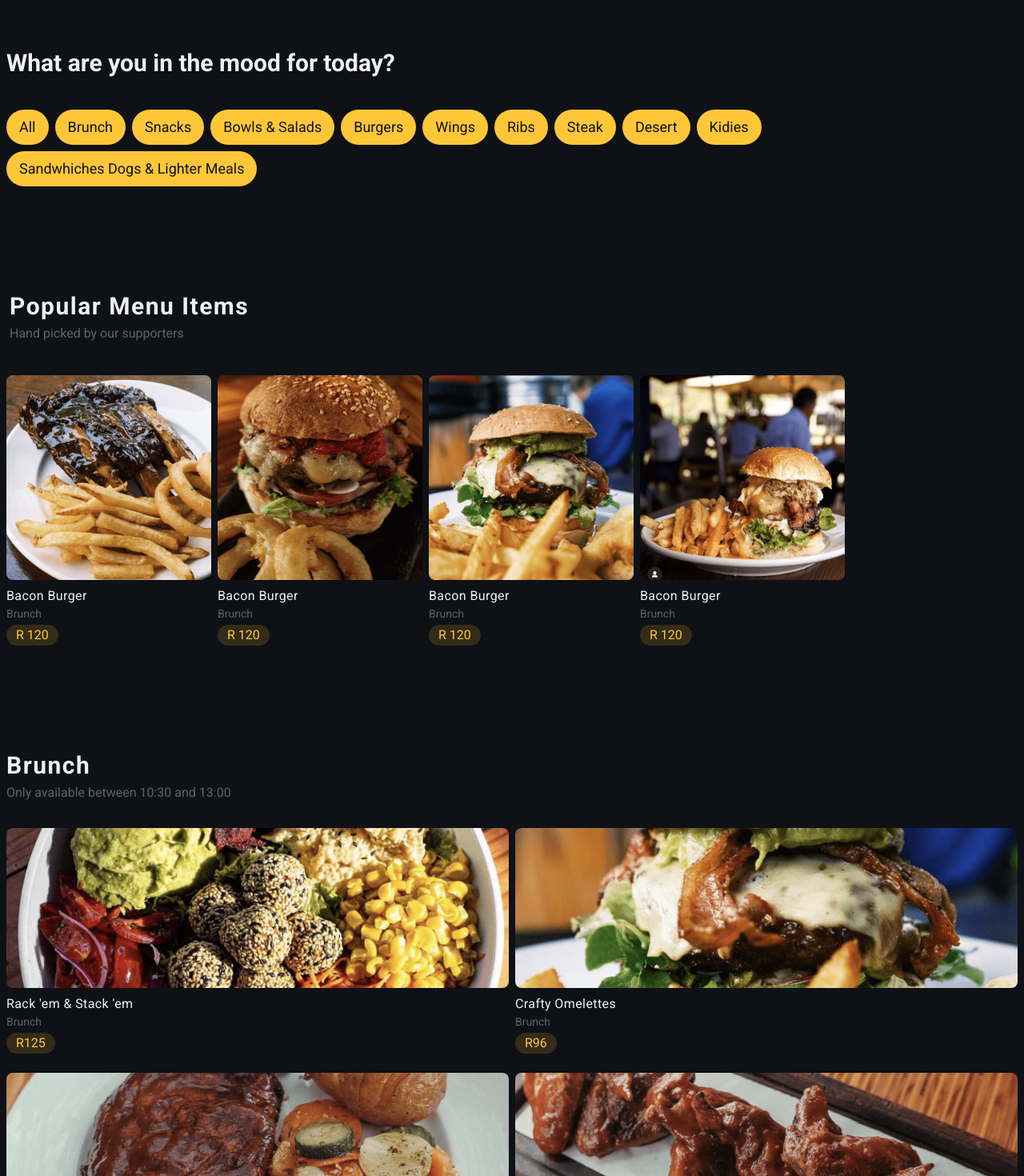
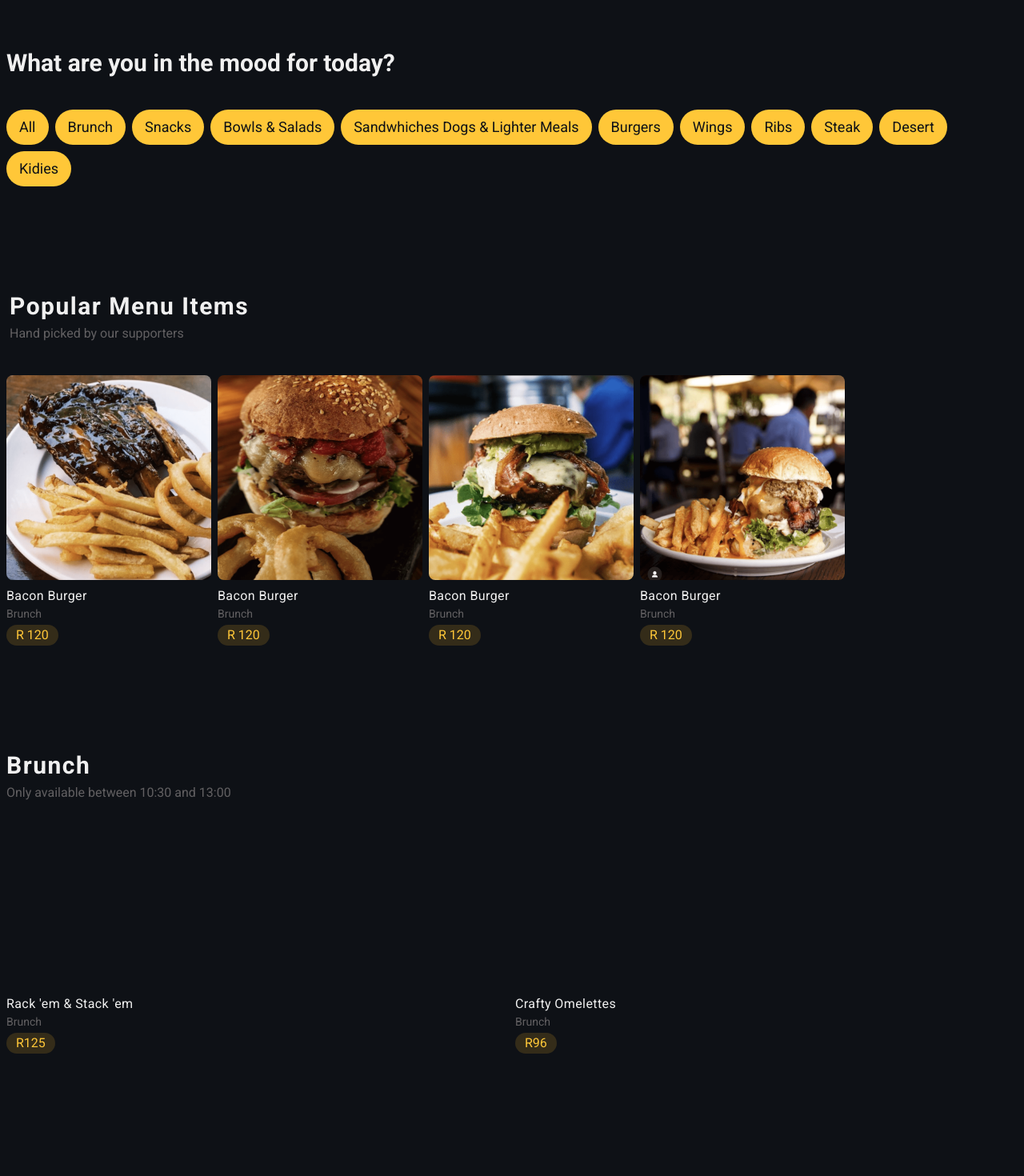
Before and after one commit to erichvorster/craft, a Next.js app: page / in a window 1280 px wide. Shown: the part 1120-2590 px from the top of the page at 80% size. Built offline with nearby package versions, Linux system fonts and the light colour scheme.

Commit message:
commit to test skeleton

```diff
--- a/app/page.tsx
+++ b/app/page.tsx
@@ -29,6 +29,7 @@ import MoodBoard from "@/components/MoodBoard";
 import { useIsFoodContext } from "@/components/context/IsFoodContext";
 import { useTabsContext } from "@/components/context/TabsContext";
 import { usePageContext } from "@/components/context/PageContext";
+import { foodTabs, drinkTabs } from "@/components/Helpers";
 
 export default function Home() {
   const [scrolledToTop, setScrolledToTop] = useState(true);
@@ -37,22 +38,7 @@ export default function Home() {
   const [scrollPosition, setScrollPosition] = useState(0);
   const { isFood, setIsFood } = useIsFoodContext();
 
-  const foodTabs = [
-    "All",
-    "Brunch",
-    "Snacks",
-    "Bowls & Salads",
-    "Sandwhiches Dogs & Lighter Meals",
-    "Burgers",
-    "Wings",
-    "Ribs",
-    "Steak",
-    "Desert",
-    "Kidies",
-  ];
-
   const tabs = ["Food", "Drinks"];
-  const drinkTabs = ["All", "Beer", "Gin", "Whiskey", "Wines", "Shooters"];
 
   useEffect(() => {
     const handleScroll = () => {
--- a/components/Footer.tsx
+++ b/components/Footer.tsx
@@ -6,23 +6,9 @@ import {
   AccordionTrigger,
 } from "@/components/ui/accordion";
 import { Separator } from "./ui/separator";
+import { foodTabs, drinkTabs } from "./Helpers";
 
 const Footer = () => {
-  const foodTabs = [
-    "All",
-    "Brunch",
-    "Snacks",
-    "Bowls & Salads",
-    "Sandwhiches Dogs & Lighter Meals",
-    "Burgers",
-    "Wings",
-    "Ribs",
-    "Steak",
-    "Desert",
-    "Kidies",
-  ];
-
-  const drinkTabs = ["All", "Beer", "Gin", "Whiskey", "Wines", "Shooters"];
   return (
     <>
       <div className=" bg-background mt-28 px-6 pt-12 pb-6 pb-24 border-t border-popover">
--- /dev/null
+++ b/components/Helpers.ts
@@ -0,0 +1,15 @@
+export const foodTabs = [
+    "All",
+    "Brunch",
+    "Snacks",
+    "Bowls & Salads",
+    "Sandwhiches Dogs & Lighter Meals",
+    "Burgers",
+    "Wings",
+    "Ribs",
+    "Steak",
+    "Desert",
+    "Kidies",
+  ];
+
+  export const drinkTabs = ["All", "Beer", "Gin", "Whiskey", "Wines", "Shooters"];
--- a/components/ItemCard.tsx
+++ b/components/ItemCard.tsx
@@ -1,8 +1,9 @@
-import React from "react";
+import React, { useState } from "react";
 import Image from "next/image";
 import vegan from "../public/vegan.png";
 import chilli from "../public/chilli.png";
 import newItem from "../public/new.png";
+import { Skeleton } from "./ui/skeleton";
 
 type ItemCardProps = {
   img: any;
@@ -10,35 +11,34 @@ type ItemCardProps = {
 };
 
 const ItemCard = ({ img, food }: ItemCardProps) => {
+  const [isLoading, setIsLoading] = useState(true);
+
   return (
-    <div className="flex flex-col  h-full rounded mb-4">
+    <div className="flex flex-col h-full rounded mb-4">
       <div className="relative">
-        <div className="px-2 py-1 flex rounded bg-yellow-300/75 border-2 border-black card-shadow absolute top-2 right-2">
-          <>
-            <Image src={vegan} height={20} width={20} alt="icon" />
-            <span className="px-3">|</span>
-          </>
-
-          <>
-            <Image src={chilli} height={20} width={20} alt="icon" />
-            <span className="px-3">|</span>
-          </>
-
-          <Image src={newItem} height={20} width={25} alt="icon" />
-        </div>
+        {/* <div className="px-2 py-1 flex rounded bg-yellow-300/75 border-2 border-black card-shadow absolute top-2 right-2">
+          <Image src={vegan} height={20} width={20} alt="vegan icon" />
+          <span className="px-3">|</span>
+          <Image src={chilli} height={20} width={20} alt="chilli icon" />
+          <span className="px-3">|</span>
+          <Image src={newItem} height={20} width={25} alt="new item icon" />
+        </div> */}
         <div className="h-[200px] w-auto rounded-lg">
+          {isLoading && <Skeleton />}
           <Image
             src={img}
             layout="fill"
             objectFit="cover"
-            alt="brunch"
-            className="rounded-lg"
+            alt="food item"
+            className={`rounded-lg ${isLoading ? "hidden" : ""}`}
+            onLoadingComplete={() => setIsLoading(false)}
+            onError={() => setIsLoading(false)}
           />
         </div>
       </div>
       <div>
         <div className="pt-2">
-          <h5 className="text-md tracking-wide textt-foreground">
+          <h5 className="text-md tracking-wide text-foreground">
             {food?.name}
           </h5>
           <h5 className="text-sm text-card-foreground">Brunch</h5>
--- a/components/MoodBoard.tsx
+++ b/components/MoodBoard.tsx
@@ -2,6 +2,7 @@ import React from "react";
 import { useTabsContext } from "../components/context/TabsContext";
 import { usePageContext } from "./context/PageContext";
 import Link from "next/link";
+import { foodTabs, drinkTabs } from "./Helpers";
 
 const MoodBoard = () => {
   const { activePage, setActivePage } = usePageContext();
@@ -10,22 +11,8 @@ const MoodBoard = () => {
   const toggleMenuItem = (page: number, tab: number) => {
     setActivePage(page);
     setActiveTab(tab);
+    window.scrollTo(0, 0);
   };
-  const foodTabs = [
-    "All",
-    "Brunch",
-    "Snacks",
-    "Bowls & Salads",
-    "Burgers",
-    "Wings",
-    "Ribs",
-    "Steak",
-    "Desert",
-    "Kidies",
-    "Sandwhiches Dogs & Lighter Meals",
-  ];
-
-  const drinkTabs = ["All", "Beer", "Gin", "Whiskey", "Wines", "Shooters"];
 
   return (
     <div className="mb-24">
--- a/components/Nav.tsx
+++ b/components/Nav.tsx
@@ -11,6 +11,7 @@ import {
   AccordionTrigger,
 } from "@/components/ui/accordion";
 import { Separator } from "./ui/separator";
+import { foodTabs, drinkTabs } from "./Helpers";
 import { useTabsContext } from "../components/context/TabsContext";
 import { usePageContext } from "./context/PageContext";
 import Btn from "./Btn";
@@ -19,22 +20,6 @@ const Nav = () => {
   const [isMenuOpen, setMenuOpen] = useState(false);
   const { activePage, setActivePage } = usePageContext();
   const { activeTab, setActiveTab } = useTabsContext();
-
-  const foodTabs = [
-    "All",
-    "Brunch",
-    "Snacks",
-    "Bowls & Salads",
-    "Sandwhiches Dogs & Lighter Meals",
-    "Burgers",
-    "Wings",
-    "Ribs",
-    "Steak",
-    "Desert",
-    "Kidies",
-  ];
-
-  const drinkTabs = ["All", "Beer", "Gin", "Whiskey", "Wines", "Shooters"];
 
   const toggleMenu = () => {
     setMenuOpen(!isMenuOpen);
```
